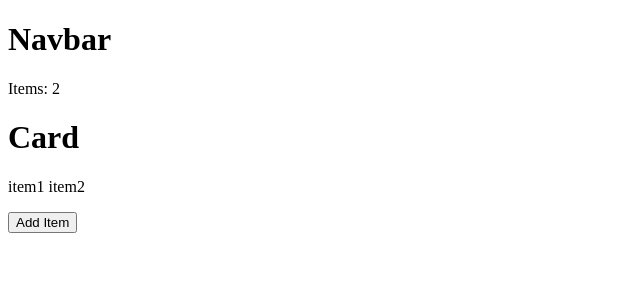
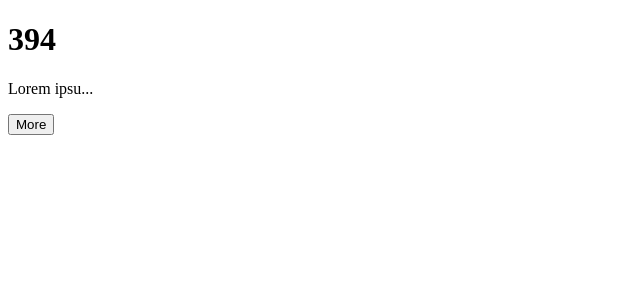
Before and after one commit to iabur/react-app, a React (Vite) app: page / in a window 1280 px wide. Shown: the top 300 px of the page, without its empty margins (0-640 px from the left). Built offline with nearby package versions, Linux system fonts and the light colour scheme.

Commit message:
Refactor App component to replace item management with ExpandableText; update UI to display truncated text

```diff
--- a/src/App.tsx
+++ b/src/App.tsx
@@ -1,20 +1,11 @@
-import { useState } from "react";
-import Navbar from "./components/Navbar";
-import Card from "./components/Card";
-let count = 3;
+import ExpandableText from "./components/ExpandableText";
+
+const lorem500 =
+  "Lorem ipsum dolor sit amet consectetur adipisicing elit. Qui, consequuntur necessitatibus sapiente quibusdam voluptates minus natus, enim illum saepe eius corrupti accusamus animi, rerum placeat voluptate reiciendis optio nihil vel delectus. Doloribus asperiores voluptatum, ducimus vero obcaecati sapiente error suscipit minus placeat rerum delectus enim veniam mollitia iste dolorem officiis?";
 function App() {
-  const [items, setItems] = useState(["item1 ", "item2 "]);
-
-  const handleClick = () => {
-    setItems([...items, " item " + count]);
-    count++;
-  };
-
   return (
     <div>
-      <Navbar itemsCount={items.length} />
-      <Card items={items} />
-      <button onClick={handleClick}>Add Item</button>
+      <ExpandableText text={lorem500} maxLength={10} />
     </div>
   );
 }
--- /dev/null
+++ b/src/components/ExpandableText.tsx
@@ -0,0 +1,24 @@
+import React, { useState } from "react";
+
+interface ExpandableTextProps {
+  text: string;
+  maxLength?: number;
+}
+
+const ExpandableText = ({ text, maxLength = 100 }: ExpandableTextProps) => {
+  const [isExpanded, setIsExpanded] = useState(false);
+  return (
+    <div>
+      <h1>{text.length}</h1>
+      <p>
+        {text.slice(0, isExpanded ? undefined : maxLength)}
+        {isExpanded ? "" : "..."}
+      </p>
+      <button onClick={() => setIsExpanded(!isExpanded)}>
+        {isExpanded ? "Less" : "More"}
+      </button>
+    </div>
+  );
+};
+
+export default ExpandableText;
```
